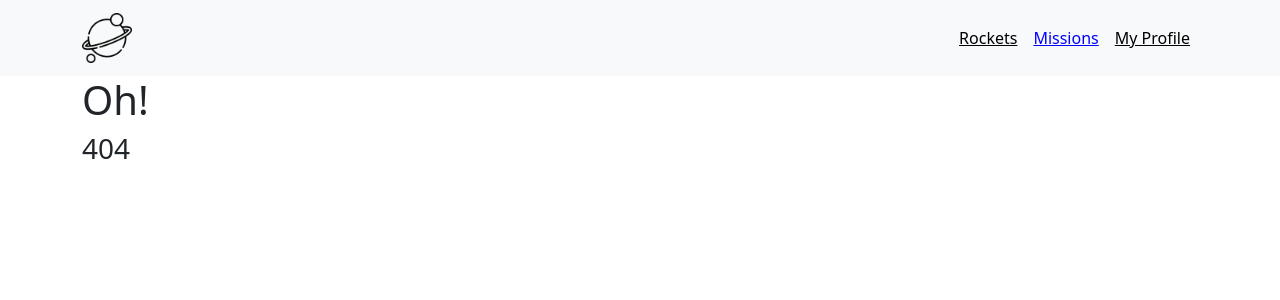
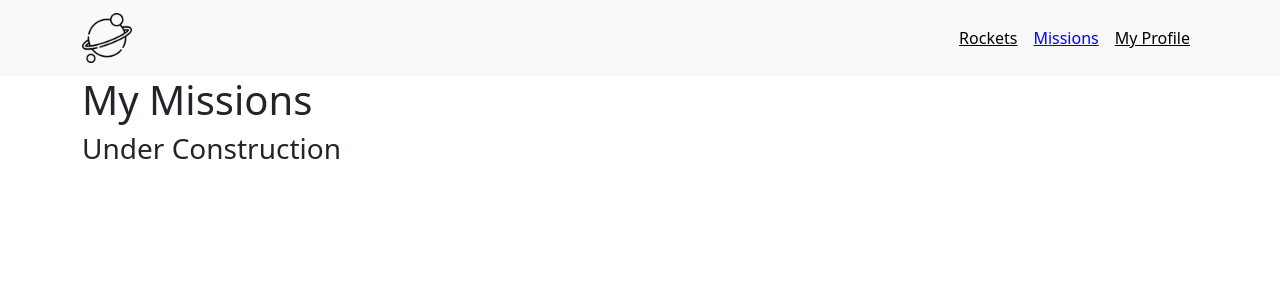
Before and after one commit to Talha-Hanif5666/space-traveller, a React (Create React App) app: page /missions in a window 1280 px wide. Before the commit this address had no page. Shown: the top 300 px of the page. Built offline with nearby package versions, Linux system fonts and the light colour scheme.

Commit message:
Adding missions structure

```diff
--- a/package.json
+++ b/package.json
@@ -13,8 +13,8 @@
     "react": "^18.2.0",
     "react-bootstrap": "^2.7.2",
     "react-dom": "^18.2.0",
+    "react-redux": "^8.0.5",
     "react-router-dom": "^6.8.2",
-    "react-redux": "^8.0.5",
     "react-scripts": "5.0.1",
     "web-vitals": "^2.1.4"
   },
--- a/src/App.js
+++ b/src/App.js
@@ -2,7 +2,7 @@ import { Routes, Route } from 'react-router-dom';
 import Layout from './components/Layout';
 import Rockets from './routes/Rockets';
 import MyProfile from './routes/MyProfile';
-import NotFound from './routes/NotFound';
+import Missions from './routes/Missions';
 
 function App() {
   return (
@@ -11,7 +11,7 @@ function App() {
         <Route index element={<Rockets />} />
         <Route path="rockets" element={<Rockets />} />
         <Route path="my-profile" element={<MyProfile />} />
-        <Route path="*" element={<NotFound />} />
+        <Route path="missions" element={<Missions />} />
       </Route>
     </Routes>
   );
--- /dev/null
+++ b/src/routes/Missions.jsx
@@ -0,0 +1,12 @@
+import React from 'react';
+
+function Missions() {
+  return (
+    <div>
+      <h1>My Missions</h1>
+      <h3>Under Construction</h3>
+    </div>
+  );
+}
+
+export default Missions;
--- a/src/routes/NotFound.jsx
+++ /dev/null
@@ -1,12 +0,0 @@
-import React from 'react';
-
-function NotFound() {
-  return (
-    <div>
-      <h1>Oh!</h1>
-      <h3>404</h3>
-    </div>
-  );
-}
-
-export default NotFound;
```
Also changed, not shown: src/redux/missions/missionsSlice.js (added), 1 other file (tests, documents, lock files or other folders).
